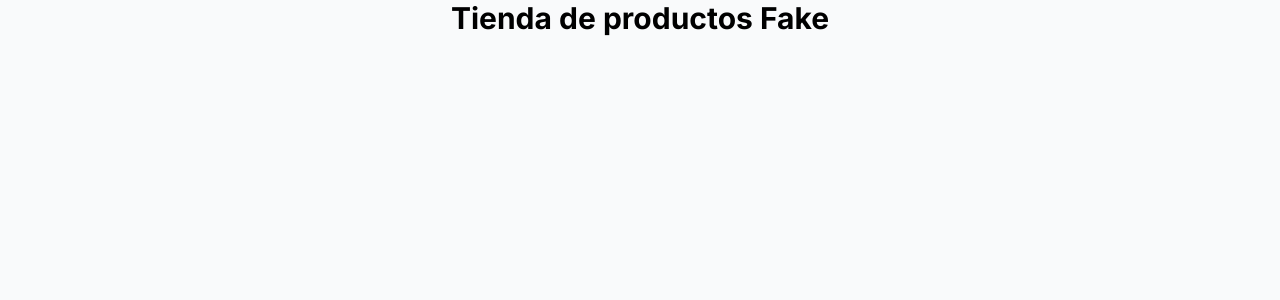
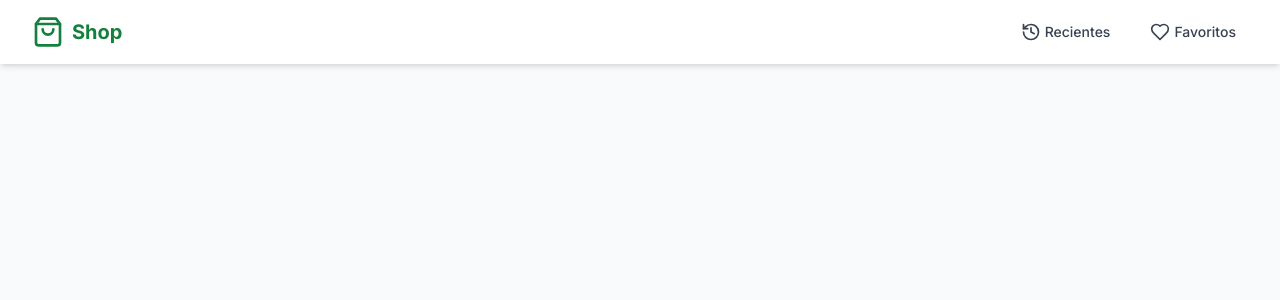
Before and after one commit to SantiMerino/prueba-tecnica, a React (Vite) app: page /recientes in a window 1280 px wide. Shown: the top 300 px of the page. Built offline with nearby package versions, Linux system fonts and the light colour scheme.

Commit message:
navbar creation & routes declaration 🗯️

```diff
--- a/src/App.tsx
+++ b/src/App.tsx
@@ -1,11 +1,11 @@
 import { BrowserRouter as Router, Routes, Route } from 'react-router-dom';
-
+import Navbar from './components/Navbar';
 
 function App() {
   return (
     <Router>
       <div className="min-h-screen bg-gray-50">
-        <h1 className='text-3xl font-bold text-center'> Tienda de productos Fake</h1>
+        <Navbar />
         <main>
           <Routes>
 
--- /dev/null
+++ b/src/components/Navbar.tsx
@@ -0,0 +1,40 @@
+import React from 'react';
+import { Link } from 'react-router-dom';
+import { Heart, History, ShoppingBag } from 'lucide-react';
+
+const Navbar: React.FC = () => {
+    return (
+        <nav className="bg-white shadow-md">
+            <div className="max-w-7xl mx-auto px-4 sm:px-6 lg:px-8">
+                <div className="flex justify-between h-16">
+                    <div className="flex-shrink-0 flex items-center">
+                        {/** Icon? */}
+                        <Link to="/" className="flex items-center text-green-700">
+                            <ShoppingBag className="h-8 w-8 mr-2" />
+                            <span className="text-xl font-bold">Shop</span>
+                        </Link>
+                    </div>
+                    <div className="flex items-center space-x-4">
+                        {/* Recent and Favorites links */}
+                        <Link
+                            to="/recientes"
+                            className="flex items-center px-3 py-2 rounded-md text-sm font-medium text-gray-700 hover:text-blue-600 hover:bg-gray-100 transition duration-150"
+                        >
+                            <History className="h-5 w-5 mr-1" />
+                            <span>Recientes</span>
+                        </Link>
+                        <Link
+                            to="/favoritos"
+                            className="flex items-center px-3 py-2 rounded-md text-sm font-medium text-gray-700 hover:text-blue-600 hover:bg-gray-100 transition duration-150"
+                        >
+                            <Heart className="h-5 w-5 mr-1" />
+                            <span>Favoritos</span>
+                        </Link>
+                    </div>
+                </div>
+            </div>
+        </nav>
+    );
+};
+
+export default Navbar;
```
